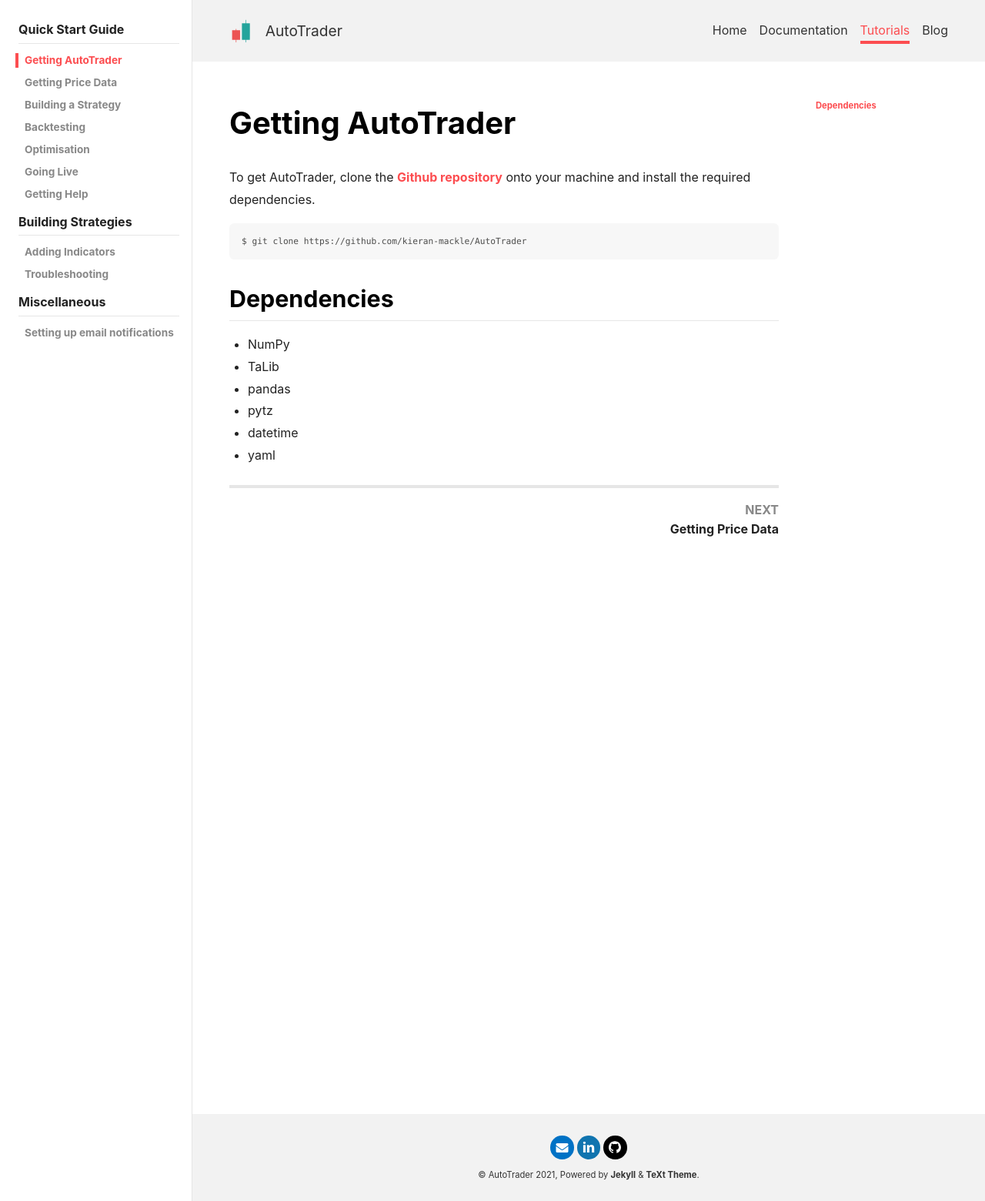
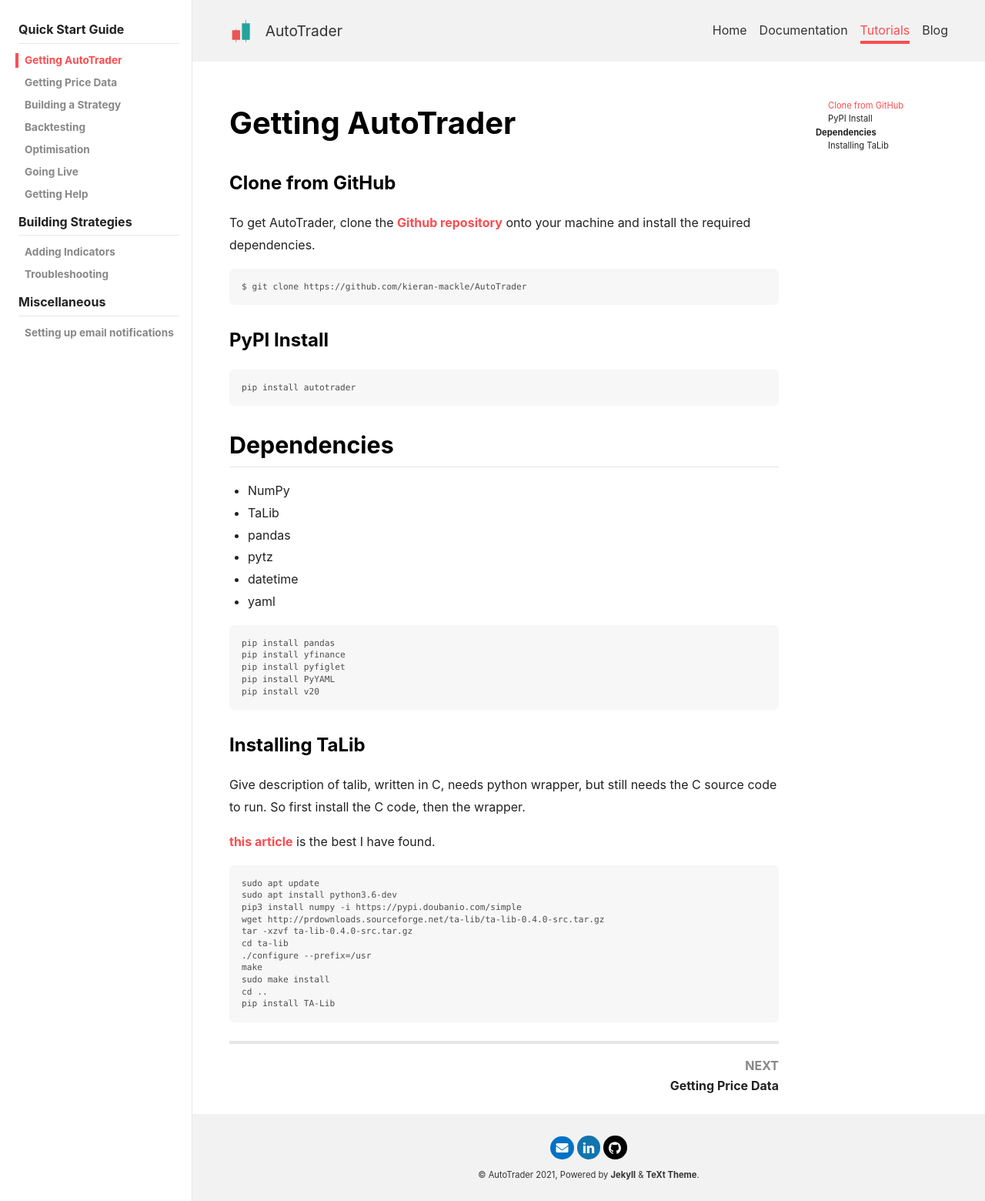
Before and after one commit to kieran-mackle/AutoTrader, a Jekyll site: the page built from _tutorials/1.1-getting-autotrader.md, in a window 1280 px wide. Shown: the whole page at 77% size. Built offline with Jekyll 4.4.1, drawn with Linux system fonts in a browser that asks for light colours; nearby versions of some CDN libraries.

Commit message:
Update 1.1-getting-autotrader.md

````diff
--- a/_tutorials/1.1-getting-autotrader.md
+++ b/_tutorials/1.1-getting-autotrader.md
@@ -2,12 +2,24 @@
 title: Getting AutoTrader
 permalink: /tutorials/getting-autotrader
 ---
+
+
+### Clone from GitHub
 To get AutoTrader, clone the [Github repository](https://github.com/kieran-mackle/AutoTrader) onto your machine
 and install the required dependencies.
 
 ```
 $ git clone https://github.com/kieran-mackle/AutoTrader
 ```
+
+### PyPI Install
+
+```
+pip install autotrader
+```
+
+
+
 
 ## Dependencies
 - NumPy
@@ -16,3 +28,37 @@
 - pytz
 - datetime
 - yaml
+
+
+
+```
+pip install pandas
+pip install yfinance
+pip install pyfiglet
+pip install PyYAML
+pip install v20
+```
+
+
+
+### Installing TaLib
+
+Give description of talib, written in C, needs python wrapper, but still needs the C source code to run. So first install the C code, then the wrapper.
+
+[this article](https://www.programmersought.com/article/32601617503/)
+is the best I have found.
+
+
+```
+sudo apt update
+sudo apt install python3.6-dev
+pip3 install numpy -i https://pypi.doubanio.com/simple
+wget http://prdownloads.sourceforge.net/ta-lib/ta-lib-0.4.0-src.tar.gz
+tar -xzvf ta-lib-0.4.0-src.tar.gz
+cd ta-lib
+./configure --prefix=/usr
+make
+sudo make install
+cd ..
+pip install TA-Lib
+```
````
